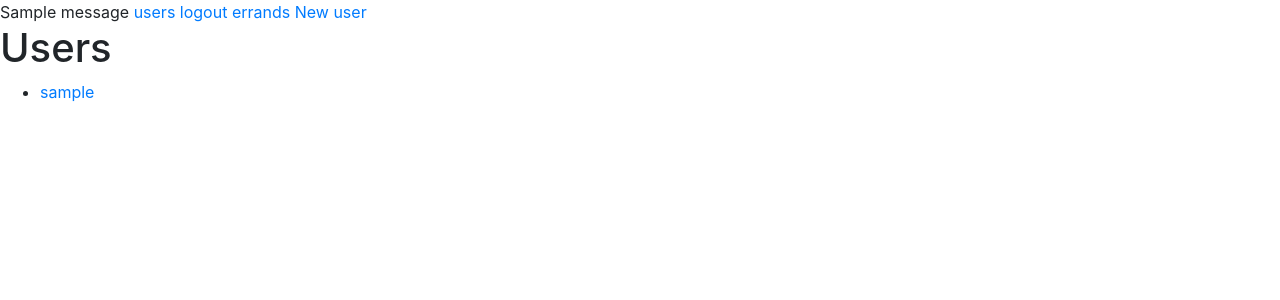
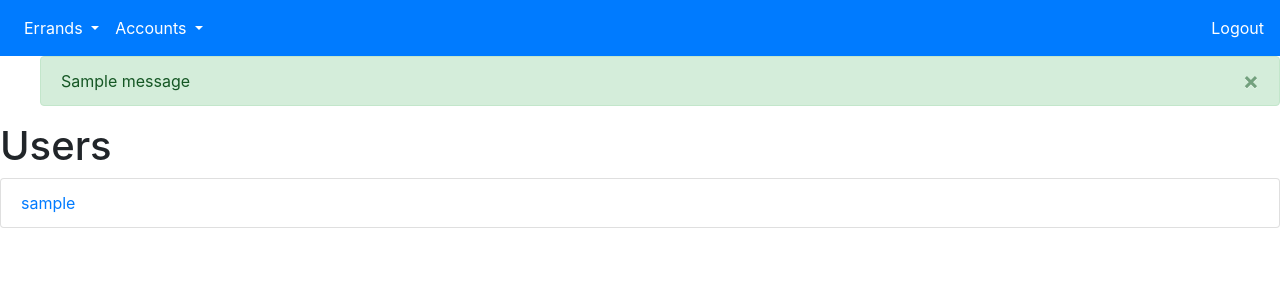
Before and after one commit to karol-bekieszczuk/errander, a Django app: page /accounts/index/ in a window 1280 px wide. Shown: the top 300 px of the page. Run offline with Django 4.2, Linux system fonts and the light colour scheme; a user stored in the database is signed in; tables that the repository leaves empty hold one stand-in row (values such as "Sample post"); one stand-in notice (Sample message) is shown; some libraries are stand-ins or nearby versions.

Commit message:
added style

```diff
--- a/accounts/templates/accounts/index.html
+++ b/accounts/templates/accounts/index.html
@@ -3,13 +3,10 @@
 {% block title %}User index{% endblock %}
 
 {% block content %}
-{% if perms.accounts.register_user %}
-    <a href="{% url 'accounts:signup' %}">New user</a>
-{% endif %}
 <h1>Users</h1>
-<ul>
+<ul class="list-group">
     {% for user in object_list %}
-        <li><a href="{% url 'accounts:profile' user.id %}">{{ user }}</a></li>
+        <li class="list-group-item"><a href="{% url 'accounts:profile' user.id %}">{{ user }}</a></li>
     {% endfor %}
 </ul>
 {% endblock %}
--- a/errander/urls.py
+++ b/errander/urls.py
@@ -1,7 +1,5 @@
 from django.contrib import admin
 from django.urls import path, include
-from django.conf import settings
-from django.conf.urls.static import static
 
 urlpatterns = [
     path('admin/', admin.site.urls),
@@ -9,6 +7,3 @@ urlpatterns = [
     path('accounts/', include('accounts.urls')),
     path('errands/', include('errands.urls')),
 ]
-
-if settings.DEBUG:
-    urlpatterns += static(settings.STATIC_URL, document_root=settings.STATIC_ROOT)
--- a/errands/templates/errands/detail.html
+++ b/errands/templates/errands/detail.html
@@ -10,7 +10,7 @@
 <h1>Name: {{errand.name}}</h1>
 <h2>Desc: {{errand.description}}</h2>
 <h2>Status: {{status_string}}</h2>
-<h2>Desc: {{errand.address}}</h2>
+<h2>Address: {{errand.address}}</h2>
 {% if last_change_reason is not None %}
     <h2>Last change note: {{last_change_reason}}</h2>
 {% endif %}
@@ -23,5 +23,7 @@
 </form>
 </br>
 
-<div id="map"></div>
+<div id="map_outerdiv">
+    <div id="map"></div>
+</div>
 {% endblock %}
--- a/requirements.txt
+++ b/requirements.txt
@@ -3,3 +3,4 @@ psycopg2-binary==2.9.5
 django-simple-history==3.2.0
 django-permissionedforms==0.1
 python-decouple==3.7
+django-crispy-forms==1.14.0
--- /dev/null
+++ b/static/css/main.css
@@ -0,0 +1,22 @@
+html,
+body {
+  height: 100%;
+  margin: 0;
+  padding: 0;
+  background-color: white;
+}
+
+.nav-item.dropdown a {
+    color: white !important;
+}
+
+.dropdown-menu {
+    background-color: #0275d8;
+}
+
+.navbar-text a {
+    color: white !important;
+}
+
+.dropdown-item:focus, .dropdown-item:hover {
+background-color: #034f84;}
--- a/templates/base.html
+++ b/templates/base.html
@@ -6,24 +6,61 @@
         {% endblock %}
     </title>
     <meta charset="utf-8">
-    <link rel="stylesheet" href="https://stackpath.bootstrapcdn.com/bootstrap/4.3.1/css/bootstrap.min.css">
+    <link rel="stylesheet" href="https://cdn.jsdelivr.net/npm/bootstrap@4.3.1/dist/css/bootstrap.min.css" integrity="sha384-ggOyR0iXCbMQv3Xipma34MD+dH/1fQ784/j6cY/iJTQUOhcWr7x9JvoRxT2MZw1T" crossorigin="anonymous">
+    <script src="https://code.jquery.com/jquery-3.3.1.slim.min.js" integrity="sha384-q8i/X+965DzO0rT7abK41JStQIAqVgRVzpbzo5smXKp4YfRvH+8abtTE1Pi6jizo" crossorigin="anonymous"></script>
+    <script src="https://cdn.jsdelivr.net/npm/popper.js@1.14.7/dist/umd/popper.min.js" integrity="sha384-UO2eT0CpHqdSJQ6hJty5KVphtPhzWj9WO1clHTMGa3JDZwrnQq4sF86dIHNDz0W1" crossorigin="anonymous"></script>
+    <script src="https://cdn.jsdelivr.net/npm/bootstrap@4.3.1/dist/js/bootstrap.min.js" integrity="sha384-JjSmVgyd0p3pXB1rRibZUAYoIIy6OrQ6VrjIEaFf/nJGzIxFDsf4x0xIM+B07jRM" crossorigin="anonymous"></script>
+    {% load static %}
+    <link rel="stylesheet" href="{% static 'css/main.css' %}" />
     {% block extend_header %}
     {% endblock %}
 </head>
 <body>
+    <nav class="navbar navbar-expand-lg navbar-light bg-primary" id="navbar">
+        <div class="collapse navbar-collapse" id="navbarSupportedContent">
+            <ul class="navbar-nav mr-auto">
+                {% if user.is_authenticated %}
+                    <li class="nav-item dropdown">
+                        <a class="nav-link dropdown-toggle" href="#" id="navbarDropdown" role="button" data-toggle="dropdown" aria-haspopup="true" aria-expanded="false">
+                                Errands
+                        </a>
+                            <div class="dropdown-menu" aria-labelledby="navbarDropdown">
+                                <a class="dropdown-item" href="{% url 'errands:index' %}">Index</a>
+                                {% if perms.errands.can_list_and_view_every_errand %}
+                                    <a class="dropdown-item" href="{% url 'errands:new' %}">New errand</a>
+                                {% endif %}
+                            </div>
+                    </li>
+                <li class="nav-item dropdown">
+                    <a class="nav-link dropdown-toggle" href="#" id="navbarDropdown" role="button" data-toggle="dropdown" aria-haspopup="true" aria-expanded="false">
+                        Accounts
+                    </a>
+                    <div class="dropdown-menu" aria-labelledby="navbarDropdown">
+                        {% if perms.accounts.view_index %}
+                            <a class="dropdown-item" href="{% url 'accounts:index' %}">Index</a>
+                        {% endif %}
+                        {% if perms.accounts.register_user %}
+                            <a class="dropdown-item" href="{% url 'accounts:signup' %}">New user</a>
+                        {% endif %}
+                        <a class="dropdown-item" href="{% url 'accounts:profile' user.id %}">Profile</a>
+                    </div>
+                </li>
+
+            </ul>
+            <div class="navbar-text">
+                <a class="navbar-link" href="{% url 'accounts:logout_user' %}">Logout </a>
+            </div>
+                {% else %}
+                    <div class="navbar-text">
+                        <a class="navbar-link" href="{% url 'accounts:login_user' %}">Log in </a>
+                    </div>
+                {% endif %}
+        </div>
+    </nav>
+
     <div>
-        {% if messages %}
-            {% for message in messages %}
-                {{ message }}
-            {% endfor %}
-        {% endif %}
-        {% if perms.accounts.view_index %}
-            <a href="{% url 'accounts:index' %}">users</a>
-        {% endif %}
-        {% if user.is_authenticated %}
-            <a href="{% url 'accounts:logout_user' %}">logout</a>
-            <a href="{% url 'errands:index' %}">errands</a>
-        {% endif %}
+        {% include 'messages.html' %}
+
         {% block content %}
         {% endblock %}
         {% block extend_footer %}
--- /dev/null
+++ b/templates/messages.html
@@ -0,0 +1,14 @@
+{% if messages %}
+    <ul class="messages">
+        {% for message in messages %}
+            <div class="container-fluid p-0">
+              <div class="alert {{ message.tags }} alert-dismissible" role="alert" >
+                <button type="button" class="close" data-dismiss="alert" aria-label="Close">
+                  <span aria-hidden="True">&times;</span>
+                </button>
+                {{ message }}
+              </div>
+            </div>
+        {% endfor %}
+    </ul>
+{% endif %}
```
Also changed, not shown: accounts/templates/accounts/login.html (+6 -2 lines), accounts/templates/accounts/signup.html (+5 -2 lines), errander/settings.py (+13 -1 lines), errands/static/errands/style.css (+2 -11 lines), errands/templates/errands/index.html (+2 -5 lines), errands/templates/errands/new.html (+4 -3 lines).
